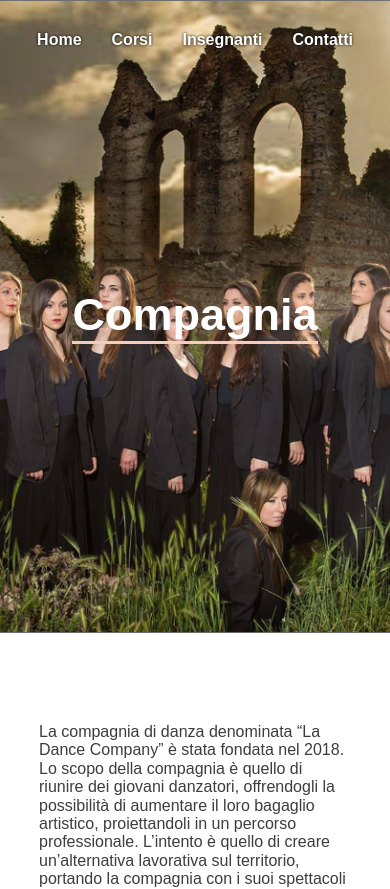
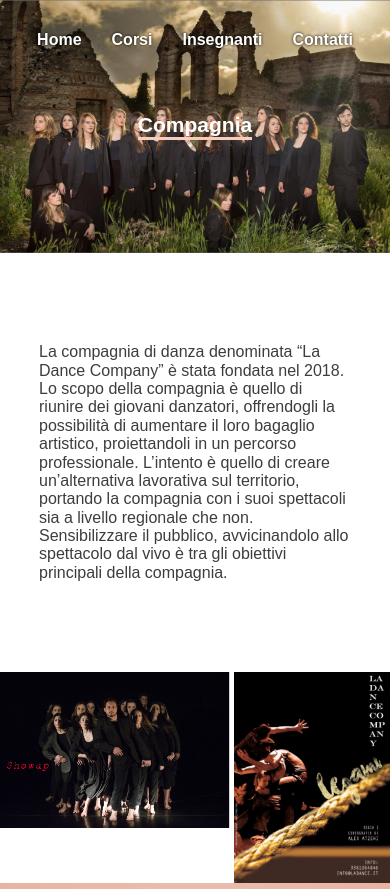
Before and after one commit to Slallo/la-dance, a React (Create React App) app: page /compagnia in a window 390 px wide. Shown: the top 889 px of the page. Built offline with nearby package versions, Linux system fonts and the light colour scheme; a web font is replaced by a local one.

Commit message:
- Fixed responsiveness

```diff
--- a/src/screen/compagnia/compagnia.style.js
+++ b/src/screen/compagnia/compagnia.style.js
@@ -10,6 +10,12 @@ export const BackgroundWrapper = styled.div`
   display: flex;
   align-items: center;
   justify-content: center;
+  @media only screen and (max-width: 600px) {
+    height: 30vh;
+  }
+  @media only screen and (min-width: 601px) and (max-width: 1024px) {
+    height: 50vh;
+  }
 `;
 
 export const PageTitle = styled.span`
@@ -18,6 +24,9 @@ export const PageTitle = styled.span`
   color: white;
   width: fit-content;
   font-weight: bold;
+  @media only screen and (max-width: 600px) {
+    font-size: 21px;
+  }
 `;
 
 export const PageWrapper = styled.div`
```
